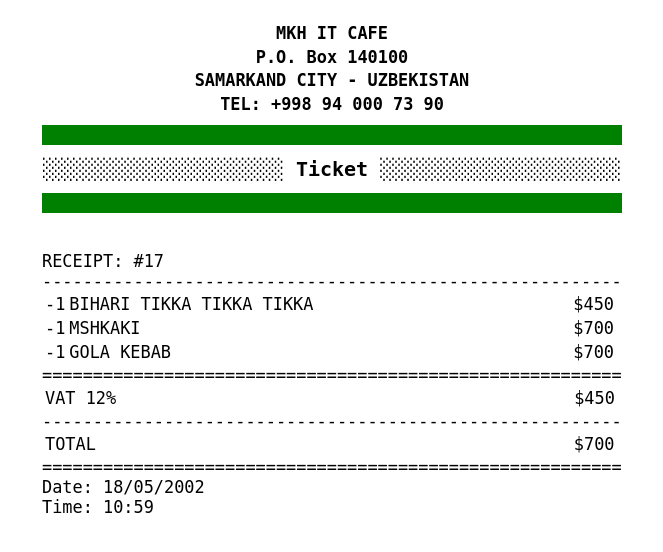
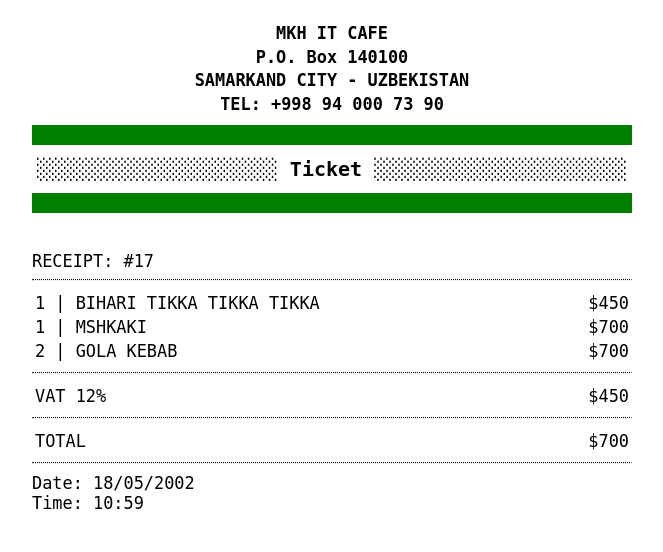
Before and after one commit to MKH-IT/food-ordering-system, a Python web app: template templates/cheque_template.html in a window 1280 px wide. Shown: the top 552 px of the page, without its empty margins (308-971 px from the left). Run offline with Jinja, Linux system fonts and the light colour scheme; the template is opened without the code that fills it, so the values that code supplies are empty.

Commit message:
Update cheque_template.html

```diff
--- a/templates/cheque_template.html
+++ b/templates/cheque_template.html
@@ -6,7 +6,7 @@
     <title>MKH IT CAFE</title>
     <style>
         body {
-            max-width: 700px;
+            max-width: 600px;
             margin: 30px auto;
             font-family: monospace;
             font-size: 130%;
@@ -21,17 +21,18 @@
         .ticket {
             font-size: 20px;
             font-weight: 600;
-            /* padding: 30px 0px 30px 0px; */
         }
 
         .line {
-            width: 80%;
             border: 10px solid green;
+        }
+
+        .dotted-line {
+            border-top: 1px dotted black;
         }
 
         .order {
             padding-top: 30px;
-            padding-left: 60px;
         }
 
         .order p {
@@ -44,23 +45,12 @@
         }
 
         .item-name {
-            width: 500px;
+            width: 600px;
         }
 
-        .item-price {
-            text-align: left;
+        .item-price, .nds-price, .total-price {
+            text-align: right;
         }
-
-        .nds-price {
-            text-align: left;
-            padding-left: 455px;
-        }
-
-        .total-price {
-            text-align: left;
-            padding-left: 475px;
-        }
-
 
     </style>
 </head>
@@ -71,51 +61,48 @@
         <p>SAMARKAND CITY - UZBEKISTAN</p>
         <p>TEL: +998 94 000 73 90</p>
         <hr class="line">
-        <p class="ticket">░░░░░░░░░░░░░░░░░░░░ Ticket ░░░░░░░░░░░░░░░░░░░░ </p>
+        <p class="ticket">░░░░░░░░░░░░░░░░░░░░ Ticket ░░░░░░░░░░░░░░░░░░░░░ </p>
         <hr class="line">
     </div>
 
     <div class="order">
         <p>RECEIPT: #17</p>
 
-        <p>---------------------------------------------------------</p>
+        <hr class="dotted-line">
         <table>
             <tr class="item-row">
-                <td class="item-quantity">-1</td>
-                <td class="item-name">BIHARI TIKKA TIKKA TIKKA</td>
+                <td class="item-name">1 | BIHARI TIKKA TIKKA TIKKA</td>
                 <td class="item-price">$450</td>
             </tr>
             <tr class="item-row">
-                <td class="item-quantity">-1</td>
-                <td class="item-name">MSHKAKI</td>
+                <td class="item-name">1 | MSHKAKI</td>
                 <td class="item-price">$700</td>
             </tr>
             <tr class="item-row">
-                <td class="item-quantity">-1</td>
-                <td class="item-name">GOLA KEBAB</td>
+                <td class="item-name">2 | GOLA KEBAB</td>
                 <td class="item-price">$700</td>
             </tr>
         </table>
 
-        <p>=========================================================</p>
+        <hr class="dotted-line">
         <table>
             <tr class="item-row">
-                <td >VAT 12%</td>
+                <td class="item-name">VAT 12%</td>
                 <td class="nds-price">$450</td>
             </tr>
         </table>
 
-        <p>---------------------------------------------------------</p>
+        <hr class="dotted-line">
         <table>
             <tr class="item-row">
-                <td>TOTAL</td>
+                <td class="item-name">TOTAL</td>
                 <td class="total-price">$700</td>
             </tr>
         </table>
 
-        <p>=========================================================</p>
+        <hr class="dotted-line">
         <p class="date">Date: 18/05/2002</p>
-        <p class="time">Time: 10:59 </p>
+        <p class="time">Time: 10:59</p>
 
     </div>
 
```
